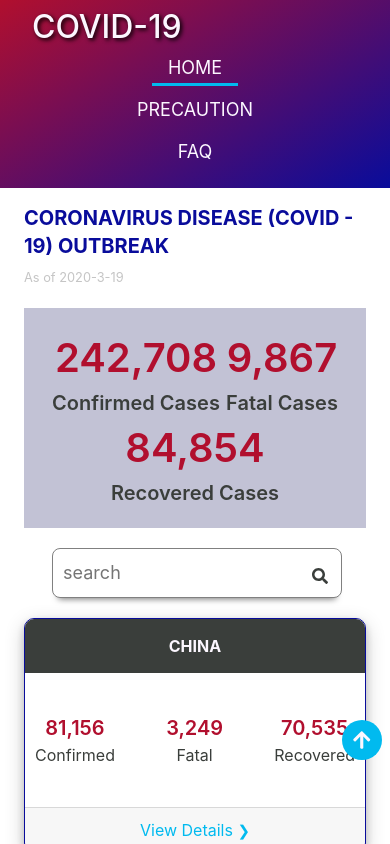
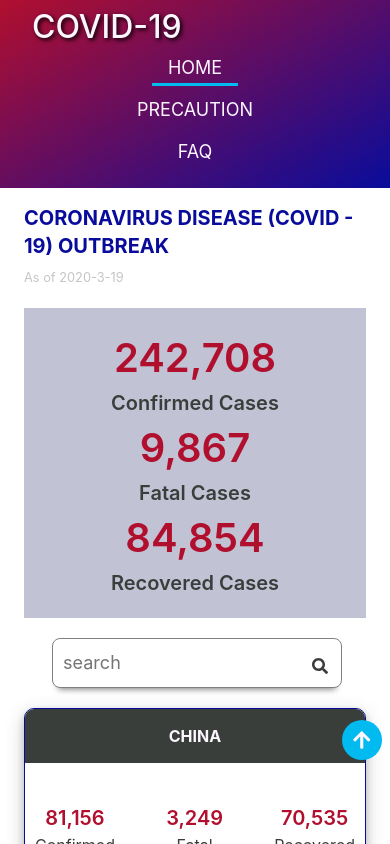
Before and after one commit to kiranb555/corona, a React (Create React App) app: page /home in a window 390 px wide. Shown: the top 844 px of the page. Built offline with nearby package versions, Linux system fonts and the light colour scheme; no server answers.

Commit message:
description flex direction fix

```diff
--- a/src/components/description/Description.scss
+++ b/src/components/description/Description.scss
@@ -2,7 +2,6 @@
 
 .description {
   display: flex;
-  flex-wrap: wrap;
   justify-content: space-around;
   text-align: center;
   padding: 20px 25px;
@@ -21,5 +20,6 @@
 @media only screen and (max-width: 600px) {
   .description {
     font-size: 20px;
+    flex-direction: column;
   }
 }
```
